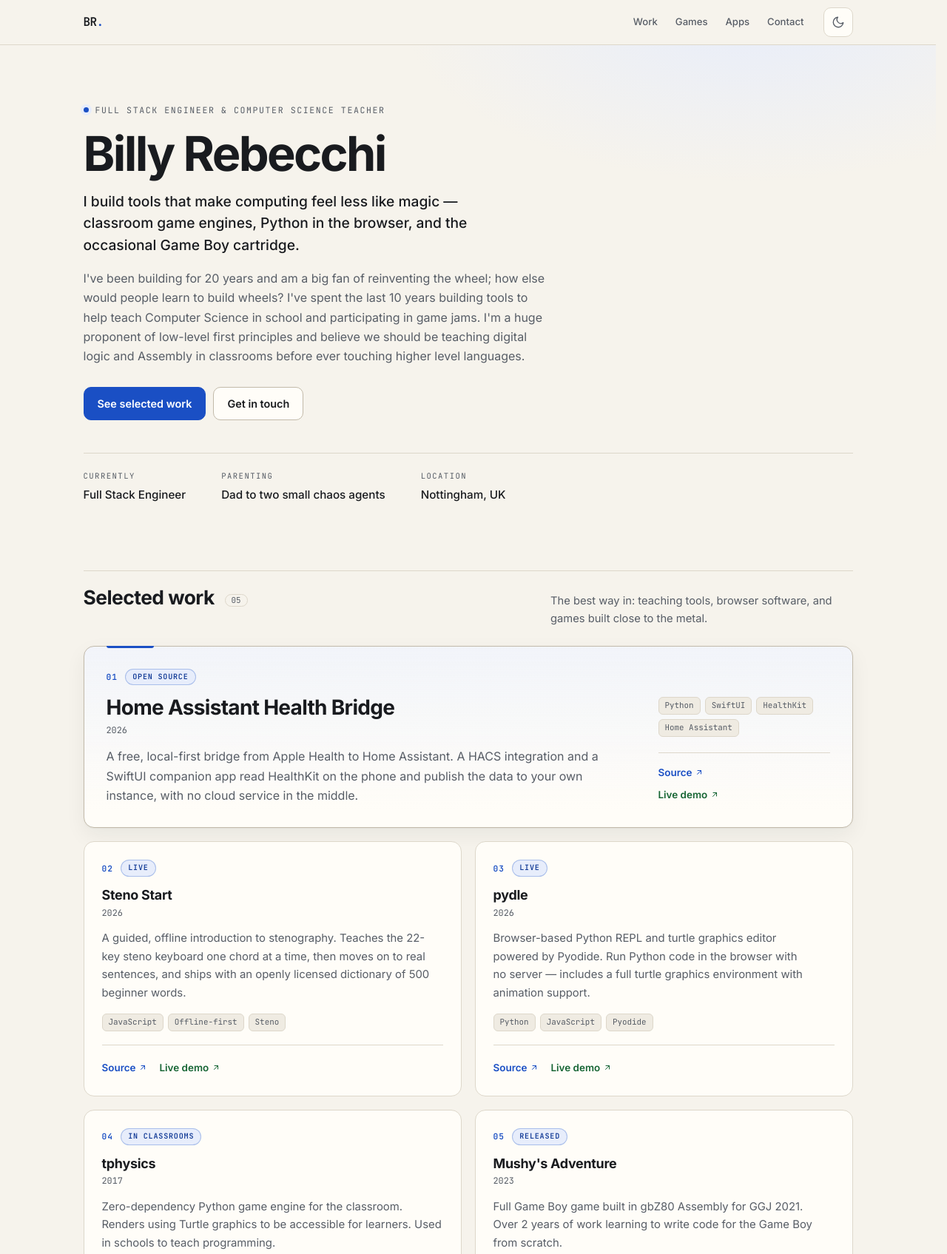
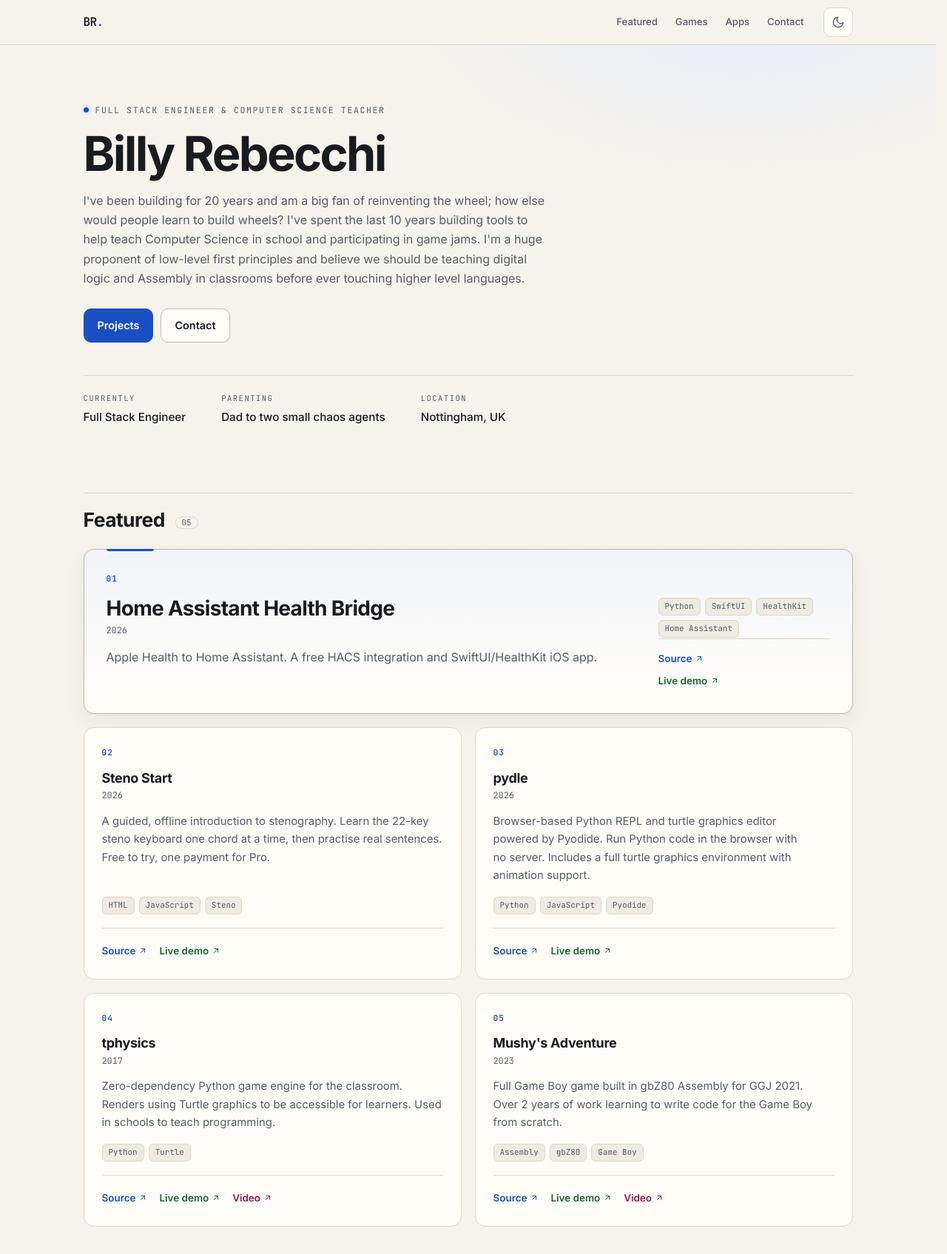
Before and after one commit to thebillington/thebillington.github.io, a plain HTML site: page docs/index.html in a window 1280 px wide. Shown: the top 1695 px of the page at 74% size. Drawn offline with Linux system fonts and the light colour scheme.

Commit message:
Use project copy verbatim and remove invented portfolio prose

```diff
--- a/docs/index.html
+++ b/docs/index.html
@@ -79,7 +79,7 @@
       </a>
       <nav class="site-nav" aria-label="Sections">
         <ul>
-          <li><a href="#work">Work</a></li>
+          <li><a href="#work">Featured</a></li>
           <li><a href="#games">Games</a></li>
           <li><a href="#apps">Apps</a></li>
           <li><a href="#contact">Contact</a></li>
@@ -103,13 +103,12 @@
 <section class="hero" id="top" aria-labelledby="hero-title">
   <p class="eyebrow">Full Stack Engineer & Computer Science Teacher</p>
   <h1 id="hero-title">Billy Rebecchi</h1>
-  <p class="lede">I build tools that make computing feel less like magic — classroom game engines, Python in the browser, and the occasional Game Boy cartridge.</p>
   <p class="bio">I've been building for 20 years and am a big fan of reinventing the wheel; how else would people learn to build wheels? I've spent the last 10 years building tools to help teach Computer Science in school and participating in game jams. I'm a huge proponent of low-level first principles and believe we should be teaching digital logic and Assembly in classrooms before ever touching higher level languages.
 </p>
 
   <div class="hero-actions">
-    <a class="button button--primary" href="#work">See selected work</a>
-    <a class="button" href="#contact">Get in touch</a>
+    <a class="button button--primary" href="#work">Projects</a>
+    <a class="button" href="#contact">Contact</a>
   </div>
 
 
@@ -136,8 +135,7 @@
 
 <section class="section" id="work" aria-labelledby="work-title">
   <div class="section-head">
-    <h2 id="work-title">Selected work <span class="section-count" aria-hidden="true">05</span></h2>
-    <p>The best way in: teaching tools, browser software, and games built close to the metal.</p>
+    <h2 id="work-title">Featured <span class="section-count" aria-hidden="true">05</span></h2>
   </div>
 
   <ol class="card-grid" role="list">
@@ -145,11 +143,10 @@
     <li class="card card--lead">
       <div class="card-top">
         <span class="card-index" aria-hidden="true">01</span>
-        <span class="badge">Open source</span>
       </div>
       <h3>Home Assistant Health Bridge</h3>
       <div class="year">2026</div>
-      <p class="desc">A free, local-first bridge from Apple Health to Home Assistant. A HACS integration and a SwiftUI companion app read HealthKit on the phone and publish the data to your own instance, with no cloud service in the middle.</p>
+      <p class="desc">Apple Health to Home Assistant. A free HACS integration and SwiftUI/HealthKit iOS app.</p>
       <ul class="tech-tags" aria-label="Technologies used">
         <li>Python</li><li>SwiftUI</li><li>HealthKit</li><li>Home Assistant</li>
       </ul>
@@ -163,13 +160,12 @@
     <li class="card">
       <div class="card-top">
         <span class="card-index" aria-hidden="true">02</span>
-        <span class="badge">Live</span>
       </div>
       <h3>Steno Start</h3>
       <div class="year">2026</div>
-      <p class="desc">A guided, offline introduction to stenography. Teaches the 22-key steno keyboard one chord at a time, then moves on to real sentences, and ships with an openly licensed dictionary of 500 beginner words.</p>
+      <p class="desc">A guided, offline introduction to stenography. Learn the 22-key steno keyboard one chord at a time, then practise real sentences. Free to try, one payment for Pro.</p>
       <ul class="tech-tags" aria-label="Technologies used">
-        <li>JavaScript</li><li>Offline-first</li><li>Steno</li>
+        <li>HTML</li><li>JavaScript</li><li>Steno</li>
       </ul>
       <div class="card-links">
         <a class="" target="_blank" rel="noopener noreferrer" href="https://github.com/thebillington/stenostart-site" aria-label="Source code for Steno Start on GitHub (opens in a new tab)">Source<svg class="arrow" viewBox="0 0 24 24" fill="none" stroke="currentColor" stroke-width="2" stroke-linecap="round" stroke-linejoin="round" aria-hidden="true" focusable="false"><path d="M7 17 17 7M8 7h9v9"/></svg></a>
@@ -181,11 +177,10 @@
     <li class="card">
       <div class="card-top">
         <span class="card-index" aria-hidden="true">03</span>
-        <span class="badge">Live</span>
       </div>
       <h3>pydle</h3>
       <div class="year">2026</div>
-      <p class="desc">Browser-based Python REPL and turtle graphics editor powered by Pyodide. Run Python code in the browser with no server — includes a full turtle graphics environment with animation support.</p>
+      <p class="desc">Browser-based Python REPL and turtle graphics editor powered by Pyodide. Run Python code in the browser with no server. Includes a full turtle graphics environment with animation support.</p>
       <ul class="tech-tags" aria-label="Technologies used">
         <li>Python</li><li>JavaScript</li><li>Pyodide</li>
       </ul>
@@ -199,7 +194,6 @@
     <li class="card">
       <div class="card-top">
         <span class="card-index" aria-hidden="true">04</span>
-        <span class="badge">In classrooms</span>
       </div>
       <h3>tphysics</h3>
       <div class="year">2017</div>
@@ -217,7 +211,6 @@
     <li class="card">
       <div class="card-top">
         <span class="card-index" aria-hidden="true">05</span>
-        <span class="badge">Released</span>
       </div>
       <h3>Mushy's Adventure</h3>
       <div class="year">2023</div>
@@ -239,7 +232,6 @@
 <section class="section" id="games" aria-labelledby="games-title">
   <div class="section-head">
     <h2 id="games-title">Games <span class="section-count" aria-hidden="true">08</span></h2>
-    <p>Game jam entries, experiments and the things I build when I should be asleep.</p>
   </div>
 
   <ul class="project-list" role="list">
@@ -249,7 +241,6 @@
         <div class="row-head">
           <h3>Garden of Eden GB</h3>
           <span class="row-year">2023</span>
-
         </div>
         <p class="row-desc">Game Boy game built for Global Game Jam 2023 based on the theme Roots.</p>
         <ul class="tech-tags" aria-label="Technologies used">
@@ -268,7 +259,6 @@
         <div class="row-head">
           <h3>Outnumbered</h3>
           <span class="row-year">2021</span>
-
         </div>
         <p class="row-desc">Fast-paced aim trainer built in 48 hours for Ludum Dare 40. Fight waves of enemies with custom collision physics.</p>
         <ul class="tech-tags" aria-label="Technologies used">
@@ -287,7 +277,6 @@
         <div class="row-head">
           <h3>Automatons</h3>
           <span class="row-year">2021</span>
-
         </div>
         <p class="row-desc">Assembly programming puzzle game where you learn low-level programming concepts through interactive challenges.</p>
         <ul class="tech-tags" aria-label="Technologies used">
@@ -306,7 +295,6 @@
         <div class="row-head">
           <h3>Skazka</h3>
           <span class="row-year">2019</span>
-
         </div>
         <p class="row-desc">Game Boy game built with GBDK in C for Global Game Jam 2019. Features pixel assets and a narrative-driven adventure.</p>
         <ul class="tech-tags" aria-label="Technologies used">
@@ -325,7 +313,6 @@
         <div class="row-head">
           <h3>Automatron</h3>
           <span class="row-year">2018</span>
-
         </div>
         <p class="row-desc">Factory-logic puzzle game built for Global Game Jam 2018. Create workers to move packages across the factory floor with campaign, tutorials and a level editor. Has a PHP backend for community level sharing.</p>
         <ul class="tech-tags" aria-label="Technologies used">
@@ -344,7 +331,6 @@
         <div class="row-head">
           <h3>90s Steam</h3>
           <span class="row-year">2018</span>
-
         </div>
         <p class="row-desc">Retro-styled Steam client parody built for the Great Uni Hack 2018. A modern take on a 90s game portal with multiple playable games.</p>
         <ul class="tech-tags" aria-label="Technologies used">
@@ -363,7 +349,6 @@
         <div class="row-head">
           <h3>Vehicle Game</h3>
           <span class="row-year">2018</span>
-
         </div>
         <p class="row-desc">OpenGL 3.3+ driving game built in C++. Implements GLFW3, GLEW, and glm for modern graphics pipeline. Includes a video demo of gameplay.</p>
         <ul class="tech-tags" aria-label="Technologies used">
@@ -382,7 +367,6 @@
         <div class="row-head">
           <h3>Seasons</h3>
           <span class="row-year">2017</span>
-
         </div>
         <p class="row-desc">A vibrant time-travel platformer built in 48 hours for the Games Plus Jam. Travel through summer, autumn, winter and spring to solve puzzles.</p>
         <ul class="tech-tags" aria-label="Technologies used">
@@ -402,7 +386,6 @@
 <section class="section" id="apps" aria-labelledby="apps-title">
   <div class="section-head">
     <h2 id="apps-title">Apps & Tools <span class="section-count" aria-hidden="true">19</span></h2>
-    <p>Tools for classrooms, the web and the occasional side quest.</p>
   </div>
 
   <ul class="project-list" role="list">
@@ -412,7 +395,6 @@
         <div class="row-head">
           <h3>CV</h3>
           <span class="row-year">2026</span>
-
         </div>
         <p class="row-desc">My CV, generated from YAML data using Python and Typst. Available as a web page and downloadable PDF.</p>
         <ul class="tech-tags" aria-label="Technologies used">
@@ -431,7 +413,6 @@
         <div class="row-head">
           <h3>psx2rip</h3>
           <span class="row-year">2026</span>
-
         </div>
         <p class="row-desc">PSX and PS2 disc rip utility for macOS Apple Silicon. Extracts and preserves PlayStation game data.</p>
         <ul class="tech-tags" aria-label="Technologies used">
@@ -450,11 +431,10 @@
         <div class="row-head">
           <h3>No Nonsense Revision</h3>
           <span class="row-year">2026</span>
-          <span class="badge">Live</span>
         </div>
-        <p class="row-desc">Focused revision apps for OCR GCSE Computer Science (J277) and the WSET Level 2 Award in Wines. 644 flashcards and 746 exam-style questions, each with an explanation, and no account, ads or connection required.</p>
+        <p class="row-desc">Focused revision apps for OCR GCSE Computer Science (J277) and the WSET Level 2 Award in Wines. Full syllabus, clear explanations, offline and one payment.</p>
         <ul class="tech-tags" aria-label="Technologies used">
-          <li>JavaScript</li><li>Offline-first</li><li>Education</li>
+          <li>HTML</li><li>CSS</li>
         </ul>
       </div>
       <div class="row-links">
@@ -469,11 +449,10 @@
         <div class="row-head">
           <h3>Video Communities Revisited</h3>
           <span class="row-year">2026</span>
-          <span class="badge">Research</span>
         </div>
-        <p class="row-desc">Public site for a research project on how physical screen media, from VHS and DVD to rental shops and collectors, formed communities in Britain. Generates a dataset, interactive map and story archive from a private source repository.</p>
+        <p class="row-desc">A research project on the role of physical screen media in forming communities in Britain, past and present.</p>
         <ul class="tech-tags" aria-label="Technologies used">
-          <li>Python</li><li>Static site</li><li>Data</li>
+          <li>HTML</li><li>CSS</li><li>JavaScript</li>
         </ul>
       </div>
       <div class="row-links">
@@ -486,17 +465,16 @@
     <li class="project-row">
       <div class="row-main">
         <div class="row-head">
-          <h3>Offers Service</h3>
+          <h3>Offers and Discounts Demo</h3>
           <span class="row-year">2026</span>
-          <span class="badge">Demo</span>
         </div>
-        <p class="row-desc">A demo offers and discounts service, built the way it would run in production: a Node and TypeScript API on Lambda, Postgres on RDS, Terraform for the infrastructure, and GitHub Actions for migrations, seeding and deploys.</p>
+        <p class="row-desc">Demo prod application for a discounts provider backend service.</p>
         <ul class="tech-tags" aria-label="Technologies used">
           <li>TypeScript</li><li>AWS</li><li>Terraform</li><li>Postgres</li>
         </ul>
       </div>
       <div class="row-links">
-        <a class="" target="_blank" rel="noopener noreferrer" href="https://github.com/thebillington/offers-service" aria-label="Source code for Offers Service on GitHub (opens in a new tab)">Source<svg class="arrow" viewBox="0 0 24 24" fill="none" stroke="currentColor" stroke-width="2" stroke-linecap="round" stroke-linejoin="round" aria-hidden="true" focusable="false"><path d="M7 17 17 7M8 7h9v9"/></svg></a>
+        <a class="" target="_blank" rel="noopener noreferrer" href="https://github.com/thebillington/offers-service" aria-label="Source code for Offers and Discounts Demo on GitHub (opens in a new tab)">Source<svg class="arrow" viewBox="0 0 24 24" fill="none" stroke="currentColor" stroke-width="2" stroke-linecap="round" stroke-linejoin="round" aria-hidden="true" focusable="false"><path d="M7 17 17 7M8 7h9v9"/></svg></a>
 
 
       </div>
@@ -507,7 +485,6 @@
         <div class="row-head">
           <h3>barry-macos-arm</h3>
           <span class="row-year">2026</span>
-
         </div>
         <p class="row-desc">Interface software for the Blackberry handheld, ported to Apple Silicon Mac. Reverse engineering and driver-level work.</p>
         <ul class="tech-tags" aria-label="Technologies used">
@@ -526,7 +503,6 @@
         <div class="row-head">
           <h3>Ecoworks Monitoring</h3>
           <span class="row-year">2025</span>
-
         </div>
         <p class="row-desc">Custom attendance and daily checks monitoring system for the Ecoworks charity site. Built with TypeScript and modern cloud infrastructure.</p>
         <ul class="tech-tags" aria-label="Technologies used">
@@ -545,7 +521,6 @@
         <div class="row-head">
           <h3>D&D Cipher</h3>
           <span class="row-year">2025</span>
-
         </div>
         <p class="row-desc">Dungeons and Dragons glyph generator and cipher tool. Translates text to a custom symbol font for in-game puzzles.</p>
         <ul class="tech-tags" aria-label="Technologies used">
@@ -564,7 +539,6 @@
         <div class="row-head">
           <h3>Daikin Connect</h3>
           <span class="row-year">2024</span>
-
         </div>
         <p class="row-desc">Next.js app for connecting to the Daikin Developer API to monitor and control an air source heat pump.</p>
         <ul class="tech-tags" aria-label="Technologies used">
@@ -583,7 +557,6 @@
         <div class="row-head">
           <h3>OCR Repo Fetch</h3>
           <span class="row-year">2024</span>
-
         </div>
         <p class="row-desc">Selenium-based web scraper to automatically fetch candidate work from OCR centres and unzip files for assessment.</p>
         <ul class="tech-tags" aria-label="Technologies used">
@@ -602,7 +575,6 @@
         <div class="row-head">
           <h3>Career Grid</h3>
           <span class="row-year">2023</span>
-
         </div>
         <p class="row-desc">Interactive career timeline visualiser with an embedded JSON editor for customising skills, education and experience data.</p>
         <ul class="tech-tags" aria-label="Technologies used">
@@ -621,7 +593,6 @@
         <div class="row-head">
           <h3>Project PPU</h3>
           <span class="row-year">2022</span>
-
         </div>
         <p class="row-desc">Pixel Processing Unit C library for the Waveshare 3.5 inch touch screen on Raspberry Pi Pico. Hardware-level graphics rendering.</p>
         <ul class="tech-tags" aria-label="Technologies used">
@@ -640,7 +611,6 @@
         <div class="row-head">
           <h3>LMCompile</h3>
           <span class="row-year">2022</span>
-
         </div>
         <p class="row-desc">Python compiler that translates C files into Little Man Computer assembly language. A teaching tool for understanding compilation.</p>
         <ul class="tech-tags" aria-label="Technologies used">
@@ -659,7 +629,6 @@
         <div class="row-head">
           <h3>Quest Companion</h3>
           <span class="row-year">2021</span>
-
         </div>
         <p class="row-desc">Android app for tracking full quest completion on OSRS. Built with Kotlin and modern Android architecture.</p>
         <ul class="tech-tags" aria-label="Technologies used">
@@ -678,7 +647,6 @@
         <div class="row-head">
           <h3>ShellJS</h3>
           <span class="row-year">2019</span>
-
         </div>
         <p class="row-desc">Terminal emulator personal website. A fake shell in the browser that accepts commands. A creative experiment in web design.</p>
         <ul class="tech-tags" aria-label="Technologies used">
@@ -697,7 +665,6 @@
         <div class="row-head">
           <h3>Wedding Web</h3>
           <span class="row-year">2019</span>
-
         </div>
         <p class="row-desc">Wedding website built with Laravel PHP. Guest management, RSVPs, and information pages.</p>
         <ul class="tech-tags" aria-label="Technologies used">
@@ -716,7 +683,6 @@
         <div class="row-head">
           <h3>Binary Assembler Bot</h3>
           <span class="row-year">2018</span>
-
         </div>
         <p class="row-desc">Educational game teaching machine code and assembly programming. Write binary, hex or assembly instructions to control a bot through puzzle levels.</p>
         <ul class="tech-tags" aria-label="Technologies used">
@@ -735,7 +701,6 @@
         <div class="row-head">
           <h3>Learn Game Boy</h3>
           <span class="row-year">2018</span>
-
         </div>
         <p class="row-desc">Comprehensive tutorials teaching Game Boy game development from scratch. Covers gbZ80 assembly, hardware architecture, graphics programming, and maths fundamentals.</p>
         <ul class="tech-tags" aria-label="Technologies used">
@@ -754,7 +719,6 @@
         <div class="row-head">
           <h3>eClassroom</h3>
           <span class="row-year">2016</span>
-
         </div>
         <p class="row-desc">Dissertation project. A VLE with adaptive quizzes using a dynamic pathway algorithm to adjust difficulty based on student progress.</p>
         <ul class="tech-tags" aria-label="Technologies used">
@@ -775,7 +739,6 @@
 <section class="contact" id="contact" aria-labelledby="contact-title">
   <div>
     <h2 id="contact-title">Get in touch</h2>
-    <p>Happy to talk about teaching tools, low-level programming, games, or a project you could use a hand with. GitHub or LinkedIn is the quickest route.</p>
   </div>
   <ul class="contact-links">
     <li><a target="_blank" rel="noopener noreferrer" href="https://github.com/thebillington" aria-label="GitHub profile (opens in a new tab)">GitHub</a></li>
--- a/docs/style.css
+++ b/docs/style.css
@@ -347,15 +347,6 @@ main:focus {
   line-height: 0.98;
 }
 
-.hero .lede {
-  max-width: 580px;
-  font-size: clamp(1.05rem, 2.2vw, 1.2rem);
-  line-height: 1.55;
-  color: var(--text);
-  font-weight: 500;
-  text-wrap: pretty;
-}
-
 .hero .bio {
   max-width: 62ch;
   margin-top: 16px;
@@ -465,12 +456,6 @@ main:focus {
   vertical-align: 2px;
 }
 
-.section-head p {
-  max-width: 44ch;
-  color: var(--text-dim);
-  font-size: 0.92rem;
-}
-
 /* ---------------------------------------------------------------
    Featured cards
    --------------------------------------------------------------- */
@@ -534,21 +519,6 @@ main:focus {
   font-weight: 600;
   letter-spacing: 0.1em;
   color: var(--accent);
-}
-
-.badge {
-  display: inline-block;
-  padding: 2px 9px;
-  border: 1px solid color-mix(in srgb, var(--accent) 30%, transparent);
-  border-radius: 999px;
-  background: var(--accent-soft);
-  color: var(--accent-strong);
-  font-family: var(--mono);
-  font-size: 0.63rem;
-  font-weight: 600;
-  letter-spacing: 0.08em;
-  text-transform: uppercase;
-  white-space: nowrap;
 }
 
 .card h3 {
@@ -681,12 +651,7 @@ main:focus {
   color: var(--text-dim);
 }
 
-.project-row .badge {
-  padding: 1px 7px;
-  font-size: 0.6rem;
-}
-
-.row-desc {
+.project-row .row-desc {
   max-width: 74ch;
   margin-top: 5px;
   color: var(--text-dim);
@@ -747,14 +712,6 @@ main:focus {
 
 .contact h2 {
   font-size: clamp(1.25rem, 3vw, 1.5rem);
-}
-
-.contact p {
-  max-width: 46ch;
-  margin-top: 6px;
-  color: var(--text-dim);
-  font-size: 0.94rem;
-  text-wrap: pretty;
 }
 
 .contact-links {
--- a/templates/style.css
+++ b/templates/style.css
@@ -347,15 +347,6 @@ main:focus {
   line-height: 0.98;
 }
 
-.hero .lede {
-  max-width: 580px;
-  font-size: clamp(1.05rem, 2.2vw, 1.2rem);
-  line-height: 1.55;
-  color: var(--text);
-  font-weight: 500;
-  text-wrap: pretty;
-}
-
 .hero .bio {
   max-width: 62ch;
   margin-top: 16px;
@@ -465,12 +456,6 @@ main:focus {
   vertical-align: 2px;
 }
 
-.section-head p {
-  max-width: 44ch;
-  color: var(--text-dim);
-  font-size: 0.92rem;
-}
-
 /* ---------------------------------------------------------------
    Featured cards
    --------------------------------------------------------------- */
@@ -534,21 +519,6 @@ main:focus {
   font-weight: 600;
   letter-spacing: 0.1em;
   color: var(--accent);
-}
-
-.badge {
-  display: inline-block;
-  padding: 2px 9px;
-  border: 1px solid color-mix(in srgb, var(--accent) 30%, transparent);
-  border-radius: 999px;
-  background: var(--accent-soft);
-  color: var(--accent-strong);
-  font-family: var(--mono);
-  font-size: 0.63rem;
-  font-weight: 600;
-  letter-spacing: 0.08em;
-  text-transform: uppercase;
-  white-space: nowrap;
 }
 
 .card h3 {
@@ -681,12 +651,7 @@ main:focus {
   color: var(--text-dim);
 }
 
-.project-row .badge {
-  padding: 1px 7px;
-  font-size: 0.6rem;
-}
-
-.row-desc {
+.project-row .row-desc {
   max-width: 74ch;
   margin-top: 5px;
   color: var(--text-dim);
@@ -747,14 +712,6 @@ main:focus {
 
 .contact h2 {
   font-size: clamp(1.25rem, 3vw, 1.5rem);
-}
-
-.contact p {
-  max-width: 46ch;
-  margin-top: 6px;
-  color: var(--text-dim);
-  font-size: 0.94rem;
-  text-wrap: pretty;
 }
 
 .contact-links {
```
Also changed, not shown: templates/base.html (+1 -1 lines), templates/index.html (+2 -8 lines), docs/llms.txt, 4 other files.
